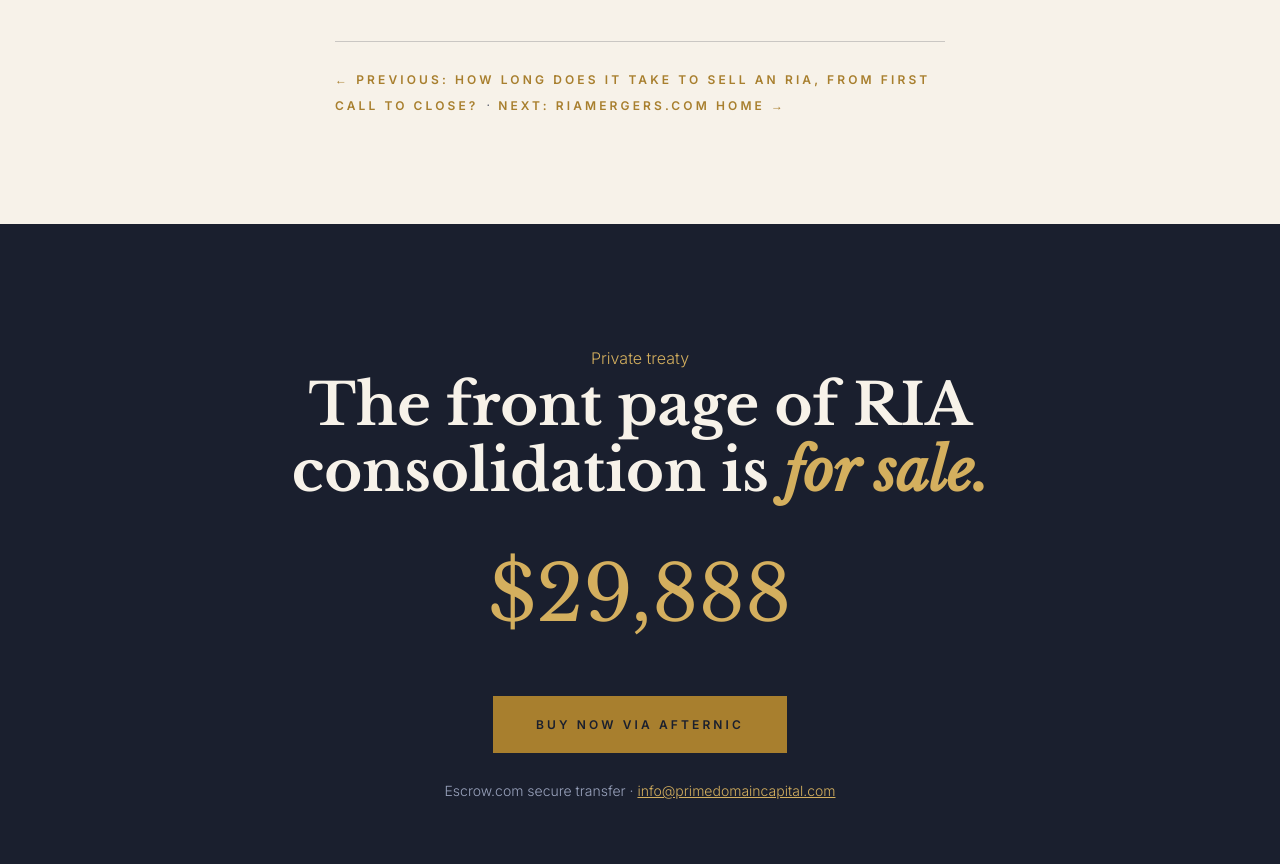
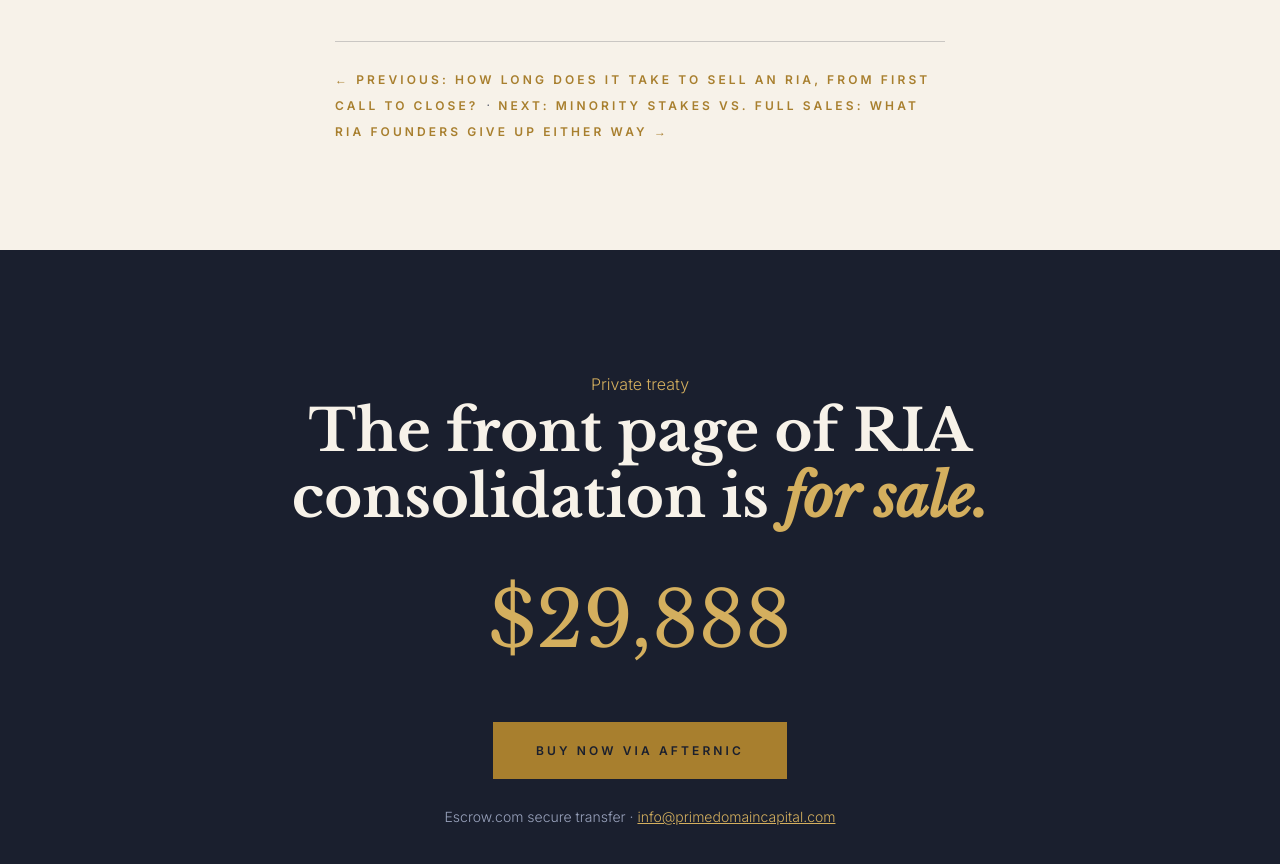
Before and after one commit to primedomaincapital/riamergers, a plain HTML site: page insights/article7.html in a window 1280 px wide. Shown: the part 8129-8993 px from the top of the page. Drawn offline with nearby package versions, Linux system fonts and the light colour scheme.

Commit message:
Update navigation links in article7.html

```diff
--- a/insights/article7.html
+++ b/insights/article7.html
@@ -141,7 +141,7 @@ footer a{color:var(--brass);text-decoration:none;font-weight:500}
 <p>The founder with the $24 million offer learned this the expensive way. The next founder to sit at that table has the data. The headline is the advertisement. The cash at close, the retention terms, and the earnout metric are the deal.</p>
 <p><em>The definitive voice on RIA mergers will carry a name the industry already types. Riamergers.com is available for acquisition by the firm that will own this conversation — inquiries to info@primedomaincapital.com.</em></p>
 <p style="font-size:.85rem;color:#777">Sources: <a href="https://www.marloo.com/us/blog/a-third-of-your-exit-is-earned-after-you-sell">Marloo, A Third of Your Exit Is Earned After You Sell (RIA DealRoom 2025; Schwab RIA Benchmarking Study 2026)</a> &middot; <a href="https://www.wealthmanagement.com/ria-news/ria-sellers-seek-to-mitigate-market-impact-on-payout-potential">WealthManagement.com, RIA Sellers Push for Fairer Earn-Out Terms (March 31, 2026)</a> &middot; <a href="https://www.spectup.com/resource-hub/earnout">Spectup, Earnout in M&amp;A: What the Deferred Price Is Worth (November 9, 2026; SRS Acquiom 2024 data)</a> &middot; <a href="https://www.iboadvisors.com/blog/earnout-in-business-sale">IB Advisors, Earnout in a Business Sale (SRS Acquiom 2025 Deal Terms Study)</a> &middot; <a href="https://mavengity.com/articles/finance/ria-sale-pe-earnout-money-and-values-converge-false-binary/">Mavengity, Selling to Private Equity (Berkshire Global Advisors midyear 2026; CT Acquisitions 2026)</a> &middot; <a href="https://www.financialadvsr.com/firms/allworth">Financial Advisor, Allworth Financial (October 2024)</a>.</p>
-<p style="margin-top:44px;border-top:1px solid rgba(26,31,46,.2);padding-top:24px;font-size:14px"><a class="insights-link" href="article6.html">&larr; Previous: How Long Does It Take to Sell an RIA, From First Call to Close?</a> &nbsp;&middot;&nbsp; <a class="insights-link" href="../index.html">Next: RIAMergers.com home &rarr;</a></p>
+<p style="margin-top:44px;border-top:1px solid rgba(26,31,46,.2);padding-top:24px;font-size:14px"><a class="insights-link" href="article6.html">&larr; Previous: How Long Does It Take to Sell an RIA, From First Call to Close?</a> &nbsp;&middot;&nbsp; <a class="insights-link" href="article8.html">Next: Minority Stakes vs. Full Sales: What RIA Founders Give Up Either Way &rarr;</a></p>
 </article>
 </main>
 <div class="closing">
```
